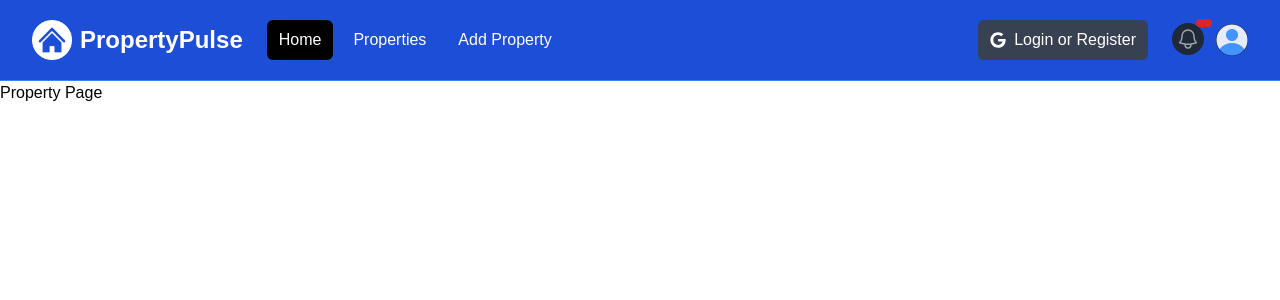
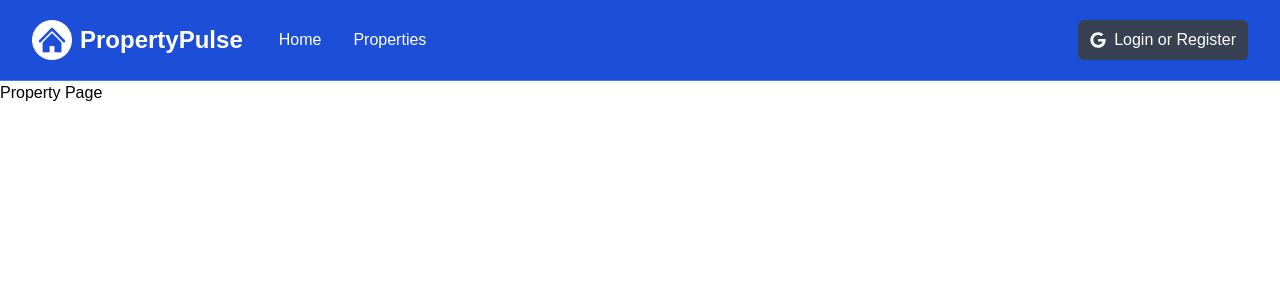
Before and after one commit to iwaldman/property-pulse-nextjs, a Next.js app: page /properties/1 in a window 1280 px wide. Shown: the top 300 px of the page. Built offline with nearby package versions, Linux system fonts and the light colour scheme.

Commit message:
Active links and conditional rendering

```diff
--- a/components/Navbar.jsx
+++ b/components/Navbar.jsx
@@ -2,6 +2,7 @@
 import { useState } from 'react'
 import Image from 'next/image'
 import Link from 'next/link'
+import { usePathname } from 'next/navigation'
 import logo from '@/assets/images/logo-white.png'
 import profileDefault from '@/assets/images/profile.png'
 import { FaGoogle } from 'react-icons/fa'
@@ -9,6 +10,9 @@
 const Navbar = () => {
   const [isMobileMenuOpen, setIsMobileMenuOpen] = useState(false)
   const [isProfileMenuOpen, setIsProfileMenuOpen] = useState(false)
+  const [isLoggedIn, setIsLoggedIn] = useState(false)
+
+  const pathname = usePathname()
 
   return (
     <nav className='bg-blue-700 border-b border-blue-500'>
@@ -57,27 +61,36 @@
               <div className='flex space-x-2'>
                 <Link
                   href='/'
-                  className='text-white bg-black hover:bg-gray-900 hover:text-white rounded-md px-3 py-2'
+                  className={`${
+                    pathname === '/' ? 'bg-black' : ''
+                  } text-white hover:bg-gray-900 hover:text-white rounded-md px-3 py-2`}
                 >
                   Home
                 </Link>
                 <Link
                   href='/properties'
-                  className='text-white hover:bg-gray-900 hover:text-white rounded-md px-3 py-2'
+                  className={`${
+                    pathname === '/properties' ? 'bg-black' : ''
+                  } text-white hover:bg-gray-900 hover:text-white rounded-md px-3 py-2`}
                 >
                   Properties
                 </Link>
+                {isLoggedIn && (
                   <Link
                     href='/properties/add'
-                  className='text-white hover:bg-gray-900 hover:text-white rounded-md px-3 py-2'
+                    className={`${
+                      pathname === '/properties/add' ? 'bg-black' : ''
+                    } text-white hover:bg-gray-900 hover:text-white rounded-md px-3 py-2`}
                   >
                     Add Property
                   </Link>
+                )}
               </div>
             </div>
           </div>
 
           {/* <!-- Right Side Menu (Logged Out) --> */}
+          {!isLoggedIn && (
             <div className='hidden md:block md:ml-6'>
               <div className='flex items-center'>
                 <button className='flex items-center text-white bg-gray-700 hover:bg-gray-900 hover:text-white rounded-md px-3 py-2'>
@@ -86,8 +99,10 @@
                 </button>
               </div>
             </div>
+          )}
 
           {/* <!-- Right Side Menu (Logged In) --> */}
+          {isLoggedIn && (
             <div className='absolute inset-y-0 right-0 flex items-center pr-2 md:static md:inset-auto md:ml-6 md:pr-0'>
               <Link href='/messages' className='relative group'>
                 <button
@@ -172,6 +187,7 @@
                 )}
               </div>
             </div>
+          )}
         </div>
       </div>
       {/* <!-- Mobile menu, show/hide based on menu state. --> */}
@@ -180,26 +196,36 @@
           <div className='space-y-1 px-2 pb-3 pt-2'>
             <Link
               href='/'
-              className='bg-black text-white block rounded-md px-3 py-2 text-base font-medium'
+              className={`${
+                pathname === '/' ? 'bg-black' : ''
+              } text-white block rounded-md px-3 py-2 text-base font-medium`}
             >
               Home
             </Link>
             <Link
               href='/properties'
-              className='text-white block rounded-md px-3 py-2 text-base font-medium'
+              className={`${
+                pathname === '/properties' ? 'bg-black' : ''
+              } text-white block rounded-md px-3 py-2 text-base font-medium`}
             >
               Properties
             </Link>
+            {isLoggedIn && (
               <Link
                 href='/properties/add'
-              className='text-white block rounded-md px-3 py-2 text-base font-medium'
+                className={`${
+                  pathname === '/properties/add' ? 'bg-black' : ''
+                } text-white block rounded-md px-3 py-2 text-base font-medium`}
               >
                 Add Property
               </Link>
+            )}
+            {!isLoggedIn && (
               <button className='flex items-center text-white bg-gray-700 hover:bg-gray-900 hover:text-white rounded-md px-3 py-2 my-5'>
                 <i className='fa-brands fa-google mr-2'></i>
                 <span>Login or Register</span>
               </button>
+            )}
           </div>
         </div>
       )}
```
Lines whose indentation alone changed are shown as unchanged.
